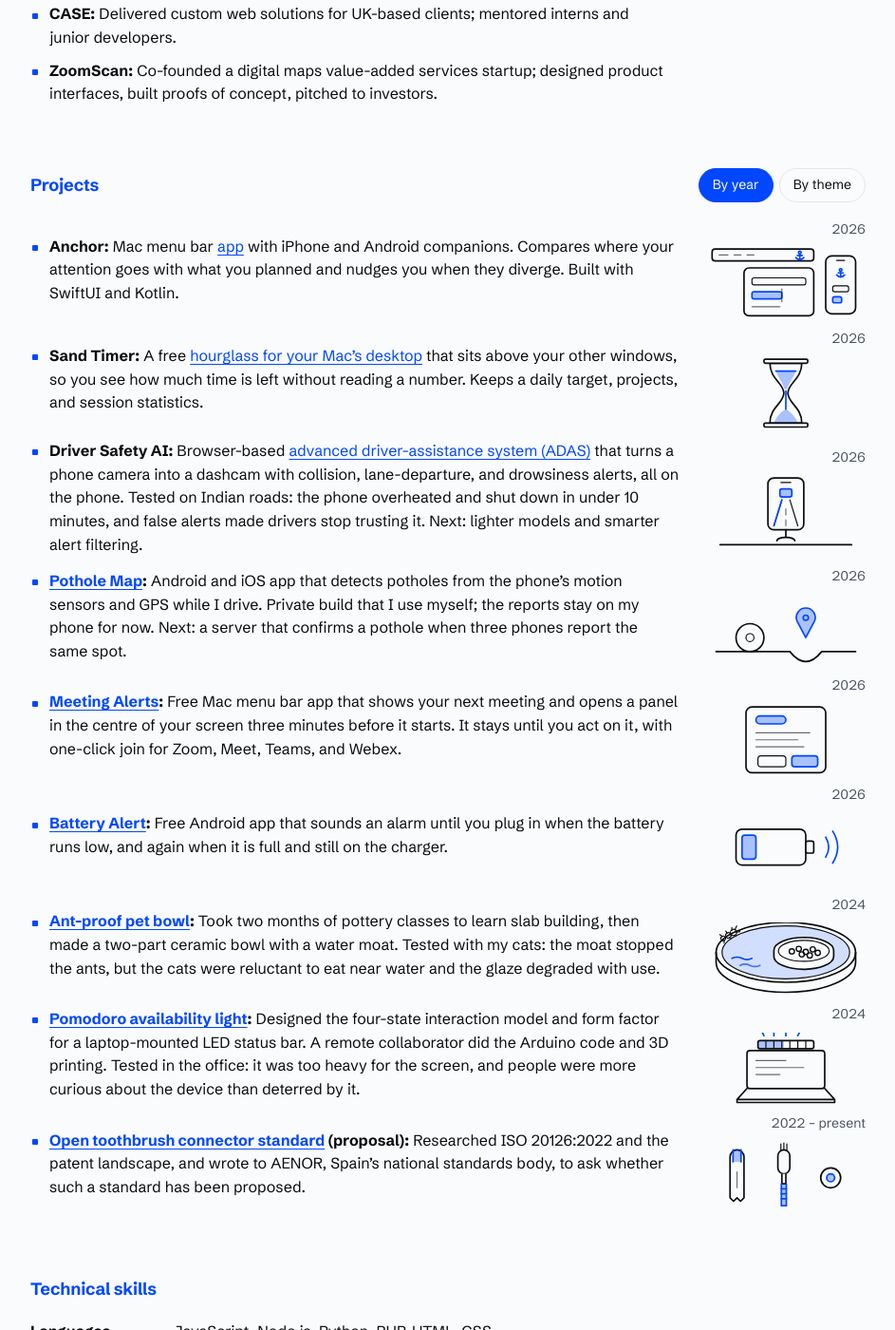
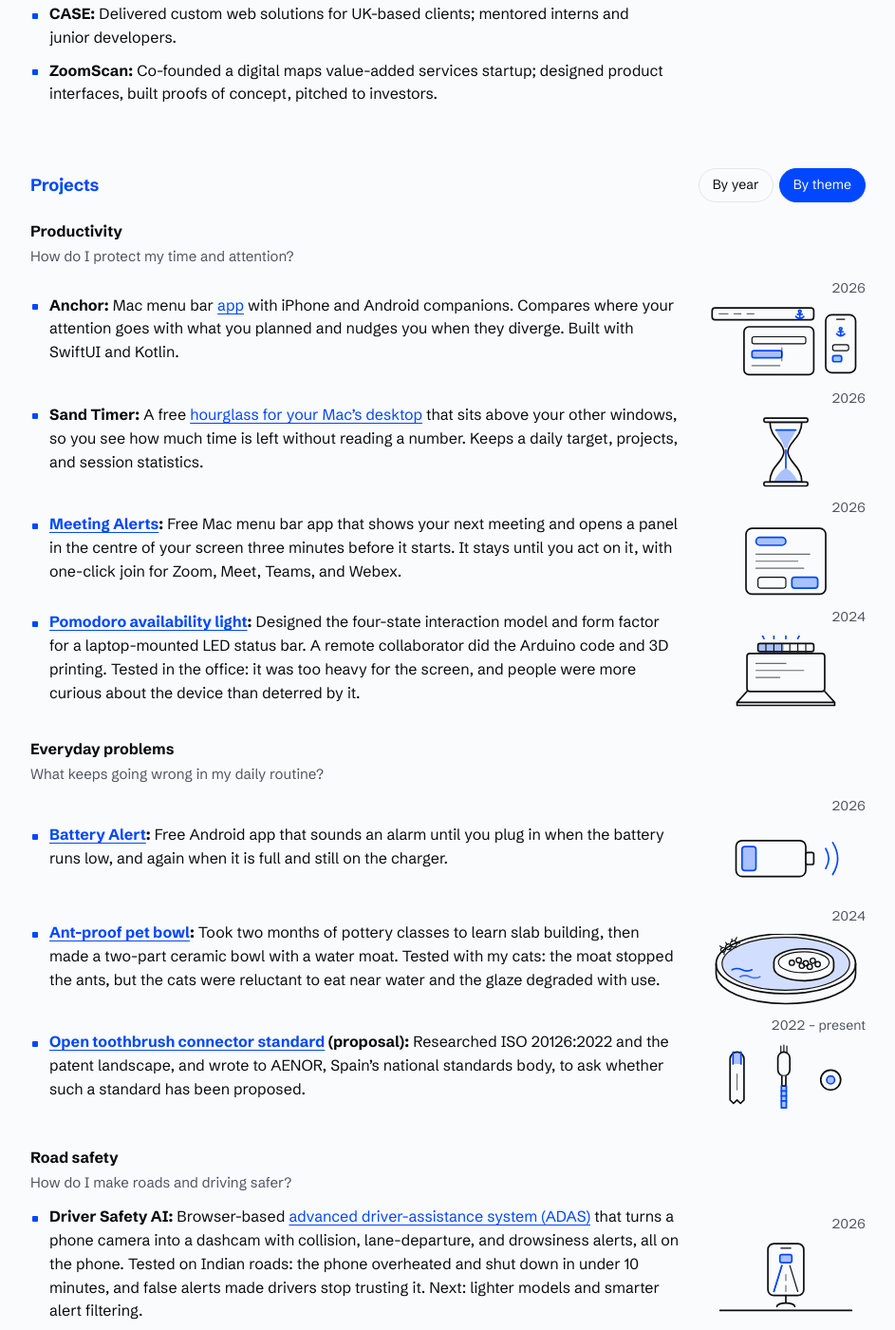
Before and after one commit to and/and.github.io, a Jekyll site: the page resume/index.html, which Jekyll copies as it is, in a window 1280 px wide and 1400 px high, scrolled down 2262 px. Shown: the whole window at 95% size, without its empty margins (168-1111 px from the left). Built offline with Jekyll 4.4.1, drawn with Linux system fonts in a browser that asks for light colours.

Commit message:
Resume: open Projects grouped by theme
Co-Authored-By: Claude Sonnet 5.5 <noreply@anthropic.com>
Claude-Session: https://claude.ai/code/session_01MuwebNEXBFxCrvNjpbsvNM

```diff
--- a/resume/index.html
+++ b/resume/index.html
@@ -252,8 +252,8 @@ a:hover { text-decoration-thickness: 2px; }
       <div class="sec-top">
         <h2 class="sec-h">Projects</h2>
         <div class="sort" role="group" aria-label="Order the projects">
-          <button type="button" data-sort="year" aria-pressed="true">By year</button>
-          <button type="button" data-sort="theme" aria-pressed="false">By theme</button>
+          <button type="button" data-sort="year" aria-pressed="false">By year</button>
+          <button type="button" data-sort="theme" aria-pressed="true">By theme</button>
         </div>
       </div>
       <article class="job" data-job>
@@ -556,6 +556,8 @@ a:hover { text-decoration-thickness: 2px; }
     });
   });
 
+  setSort("theme");
+
   var start = "all";
   try { start = (location.hash || "").slice(1); } catch (e) {}
   if (LENS[start] && start !== "all") apply(start);
```
